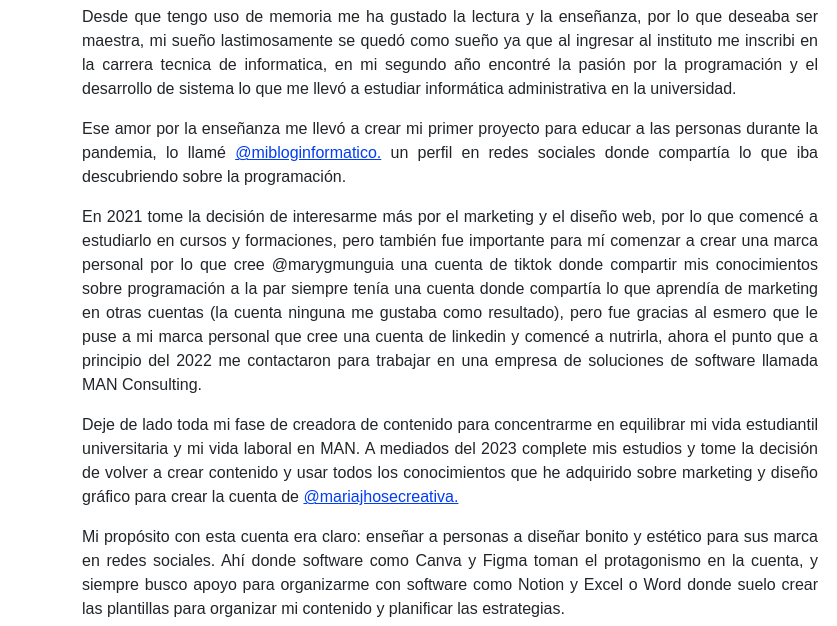
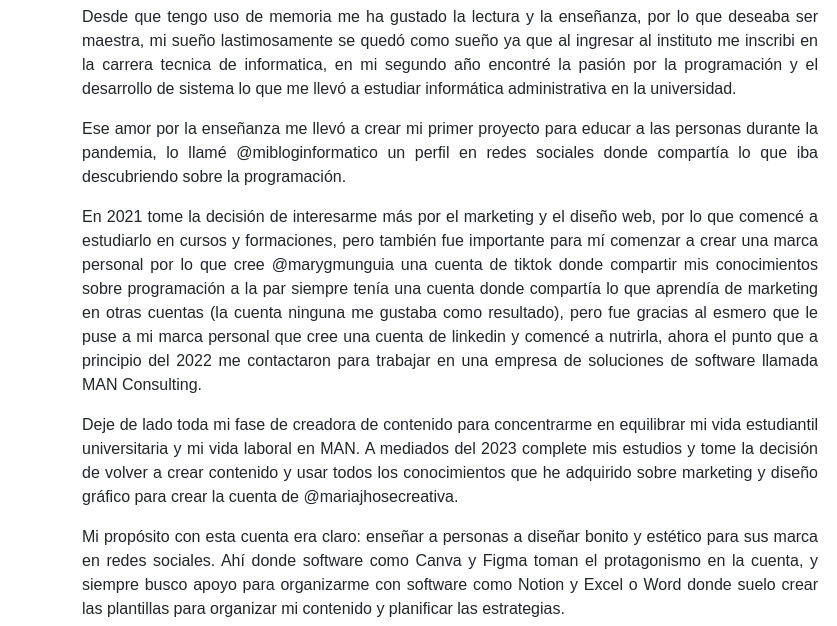
Before and after one commit to mariajhosecreativa/mariajhosecreativa, a plain HTML site: page sobre-mi.html in a window 1280 px wide. Shown: the part 993-1619 px from the top of the page, 0-837 px from the left. Drawn offline with Linux system fonts and the light colour scheme; a web font is replaced by a local one.

Commit message:
Solventar enlaces rotos

```diff
--- a/sobre-mi.html
+++ b/sobre-mi.html
@@ -110,7 +110,7 @@
                         <li>Diseñar piezas gráficas para tu negocio y/o emprendimiento.</li>
                     </ol>
                     <p>Si eso no fuera suficiente para mí, (spoiler: no lo es) continuar mi proceso de creación no solo
-                        brindado servicios, que por cierto encuentrás por <a href="/servicios.html">aquí</a>, sino que
+                        brindado servicios, que por cierto encuentrás por <a href="https://mariajhosecreativa.github.io/mariajhosecreativa/servicios.html">aquí</a>, sino que
                         también
                         productos, específicamente productos digitales, solo tenía
                         algo
@@ -119,7 +119,7 @@
                         el proceso de producción de este mismo, así nace mi tienda de plantillas, cursos y ebooks de
                         diseño
                         para NO diseñadores, marketing estratégico, ventas online, y creación de contenido, encontrarlo
-                        todo <a href="/productos.html">aquí</a>.</p>
+                        todo <a href="https://mariajhosecreativa.github.io/mariajhosecreativa/productos.html">aquí</a>.</p>
                 </div>
             </div>
         </div>
@@ -140,8 +140,7 @@
                     <p>
                         Ese amor por la enseñanza me llevó a crear mi primer proyecto para educar a las personas durante
                         la
-                        pandemia, lo llamé <a href="https://www.instagram.com/mibloginformatico"
-                            target="_blank">@mibloginformatico.</a> un perfil en redes sociales donde compartía lo que
+                        pandemia, lo llamé @mibloginformatico un perfil en redes sociales donde compartía lo que
                         iba
                         descubriendo sobre la programación.
                     </p>
@@ -166,8 +165,7 @@
                         estudiantil universitaria y mi vida laboral en MAN. A mediados del 2023 complete mis estudios y
                         tome
                         la decisión de volver a crear contenido y usar todos los conocimientos que he adquirido sobre
-                        marketing y diseño gráfico para crear la cuenta de <a
-                            href="https://www.instagram.com/mariajhosecreativa" target="_blank">@mariajhosecreativa.</a>
+                        marketing y diseño gráfico para crear la cuenta de @mariajhosecreativa.
                     </p>
                     <p>
                         Mi propósito con esta cuenta era claro: enseñar a personas a diseñar bonito y estético para sus
```
